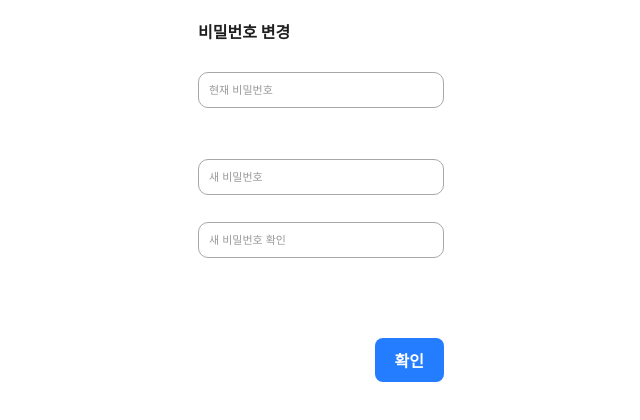
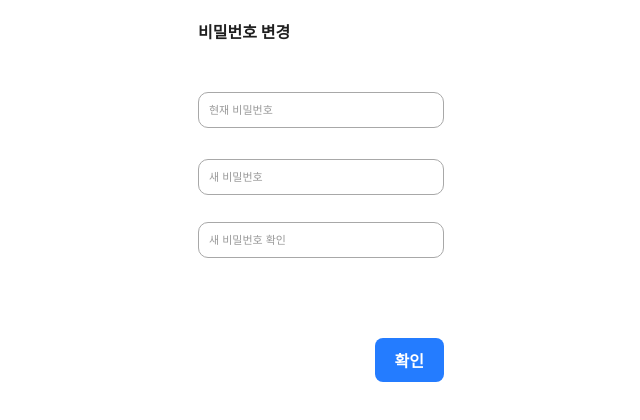
Before and after one commit to devgsheep/-mini-zoo_m, a React (Create React App) app: page /passwordchange in a window 1280 px wide. Shown: the top 420 px of the page, without its empty margins (265-905 px from the left). Built offline with nearby package versions, Linux system fonts and the light colour scheme.

Commit message:
[docs] 뒤로가기 수정

```diff
--- a/src/pages/LoginForm.jsx
+++ b/src/pages/LoginForm.jsx
@@ -378,6 +378,9 @@ function LoginForm() {
   const handleClickSign = () => {
     navigate("/sign");
   };
+  const handleClickMain = () => {
+    navigate("/");
+  };
 
   // 비밀번호 모달
   const [isPasswordFindOpen, setIsPasswordFindMoalOpen] = useState(false);
@@ -389,7 +392,11 @@ function LoginForm() {
       <TopContainer>
         <SignWrap>
           <div>
-            <Image src="/images/majesticons_arrow-left.svg" alt="뒤로가기" />
+            <Image
+              src="/images/majesticons_arrow-left.svg"
+              alt="뒤로가기"
+              onClick={handleClickMain}
+            />
           </div>
         </SignWrap>
         <SignDiv>로그인</SignDiv>
--- a/src/pages/SignForm.jsx
+++ b/src/pages/SignForm.jsx
@@ -378,13 +378,21 @@ function SignForm() {
   const handleClickLogin = () => {
     navigate("/login");
   };
+  const handleClickMain = () => {
+    navigate("/");
+  };
+
   //jsx
   return (
     <Container>
       <TopContainer>
         <SignWrap>
           <div>
-            <Image src="/images/majesticons_arrow-left.svg" alt="뒤로가기" />
+            <Image
+              src="/images/majesticons_arrow-left.svg"
+              alt="뒤로가기"
+              onClick={handleClickMain}
+            />
           </div>
         </SignWrap>
         <SignDiv>가입하기</SignDiv>
--- a/src/pages/popup/edit/PasswordChange.jsx
+++ b/src/pages/popup/edit/PasswordChange.jsx
@@ -106,12 +106,31 @@ function PasswordChange({ onClose }) {
       <Form form={form} onFinish={onFinish}>
         <PasswordChangePopUpBox>
           <PasswordChangeTitle>비밀번호 변경</PasswordChangeTitle>
-          <Form.Item>
-            <CustumPwChInput
-              type="password"
-              placeholder="현재 비밀번호"
-              onChange={handleChangePassword}
-            />
+          <Form.Item
+            form={form}
+            name={"password-form"}
+            style={{ height: 36 }}
+            onFinish={values => onFinish(values)}
+          >
+            <AntCustomFormItem
+              name={"password"}
+              required={true}
+              rules={[
+                { required: true, message: "비밀번호는 필수항목입니다." },
+                {
+                  pattern:
+                    /^(?=.*[a-z])(?=.*[A-Z])(?=.*\d)(?=.*[!@#$%^&*()\-_=+\[\]{};:'",.<>/?\\|`~])[A-Za-z\d!@#$%^&*()\-_=+\[\]{};:'",.<>/?\\|`~]{8,}$/,
+                  message: "비밀번호 형식에 맞지 않습니다.",
+                },
+              ]}
+              style={{ position: "relative", top: "20px" }}
+            >
+              <CustumPwChInput
+                type="password"
+                placeholder="현재 비밀번호"
+                onChange={handleChangePassword}
+              />
+            </AntCustomFormItem>
           </Form.Item>
           <ChangePw className="changepw">
             <InputWrap>
```
Also changed, not shown: 1 other file (tests, documents, lock files or other folders).
